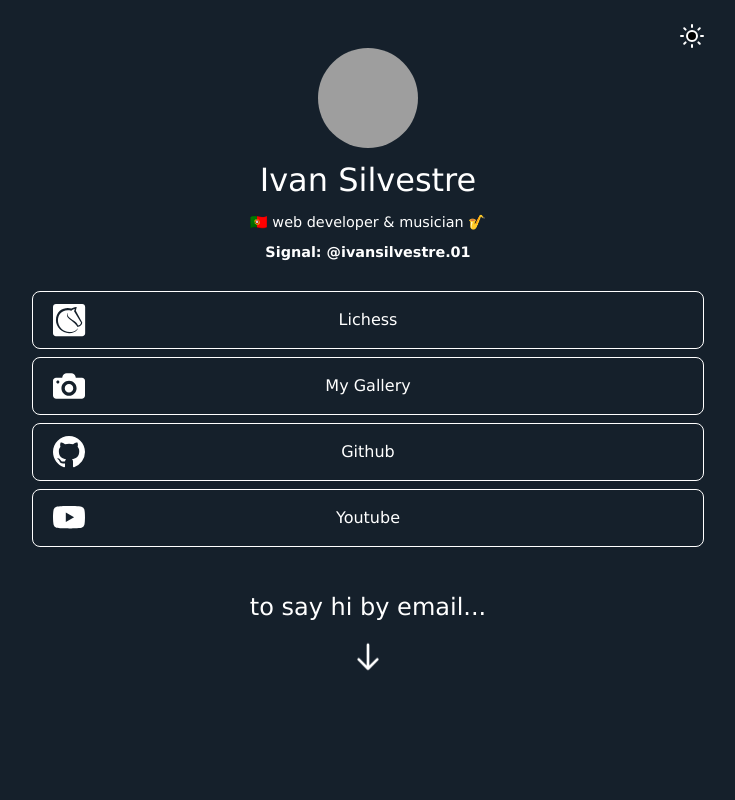
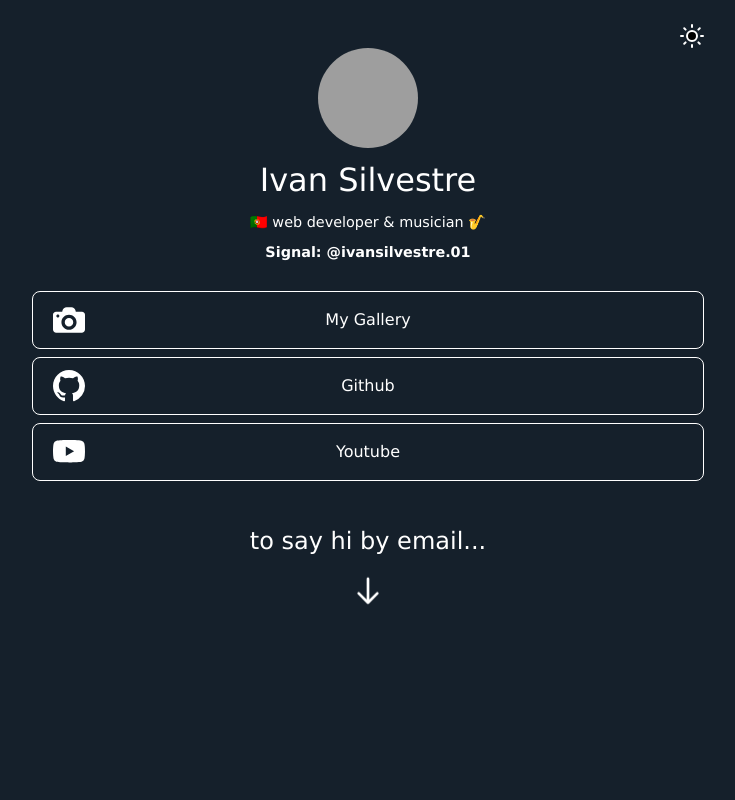
Before and after one commit to ivansilvestre/ivansilvestre.github.io, a React (Vite) app: page / in a window 1280 px wide. Shown: the top 800 px of the page, without its empty margins (272-1007 px from the left). Built offline with nearby package versions, Linux system fonts and the light colour scheme; grey boxes are pictures that could not be loaded.

Commit message:
remove lichess

```diff
--- a/src/assets/icons.jsx
+++ b/src/assets/icons.jsx
@@ -60,14 +60,6 @@ export const GalleryIcon = (
   </svg>
 );
 
-export const LichessIcon = (
-  <svg viewBox="4 4 26 26"
-    width="38px"
-    height="38px">
-    <path d="M24,4H6C4.895,4,4,4.895,4,6v18c0,1.105,0.895,2,2,2h18c1.105,0,2-0.895,2-2V6C26,4.895,25.105,4,24,4z M20.806,19.73	c-1.761-3.91-7.23-5.284-7.256-8.115c-0.051-1.138,0.48-1.39,0.48-1.39c-0.948,2.579,3.464,4.652,4.98,5.764	s2.149,2.756,2.149,2.756c1.744-0.455,2.048-1.997,2.048-1.997l-4.803-7.812c0.152-0.379,0.531-1.542,0.531-1.542	c-0.758,0.051-2.451,1.139-2.451,1.139c-6.271-1.408-9.103,2.696-9.103,6.8c0,3.876,3.388,7.905,7.989,7.905	c4.407,0,5.895-2.969,5.895-2.969s-0.838,3.731-6.272,3.731c-4.915,0-8.985-4.208-8.985-8.818c0-7.584,6.8-9.371,10.622-8.063	c1.538-1.139,3.598-1.098,3.598-1.098l-0.609,2.563L24,16.646C23.916,19.174,20.806,19.73,20.806,19.73z" />
-  </svg>
-)
-
 export const ArrowScrollIcon = ({ className = "" }) => (
   <svg
     className={`h-8 w-8 text-primary-content ${className}`}
--- a/src/assets/socialLinks.jsx
+++ b/src/assets/socialLinks.jsx
@@ -1,11 +1,6 @@
-import { GalleryIcon, GithubIcon, LichessIcon, YoutubeIcon } from "./icons";
+import { GalleryIcon, GithubIcon, YoutubeIcon } from "./icons";
 
 export const socialLinks = [
-  {
-    label: "Lichess",
-    href: "https://lichess.org/@/UnsungPerson",
-    icon: LichessIcon,
-  },
   {
     label: "My Gallery",
     href: "",
```
